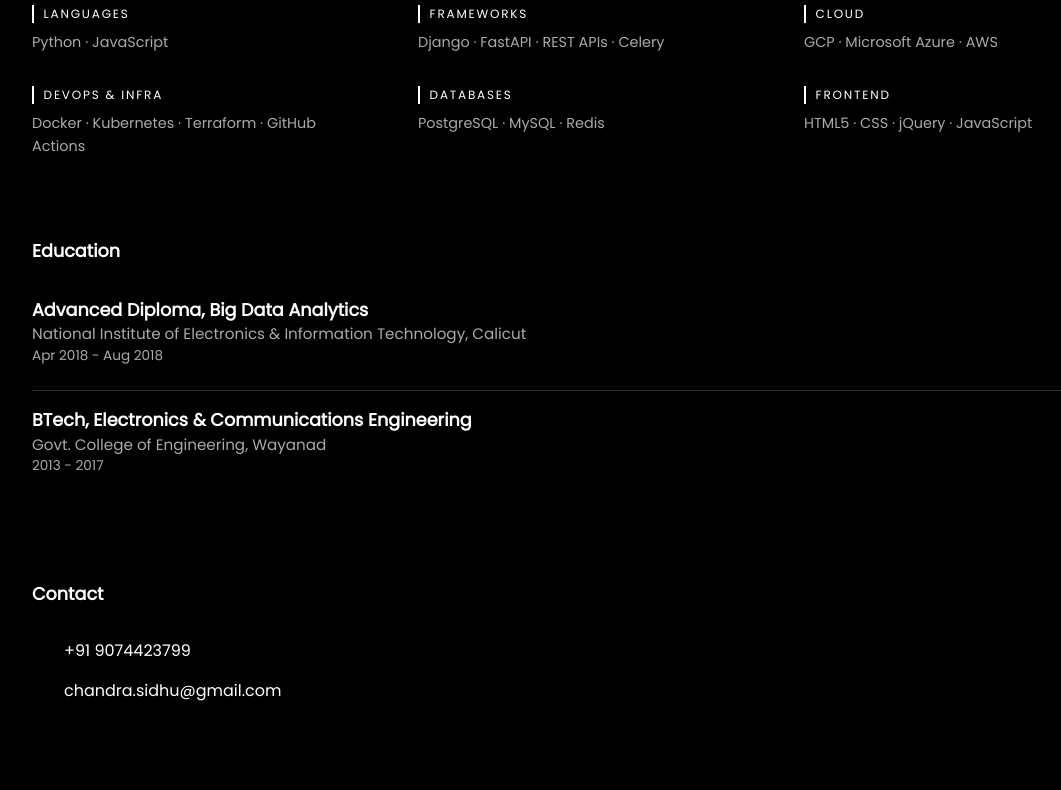
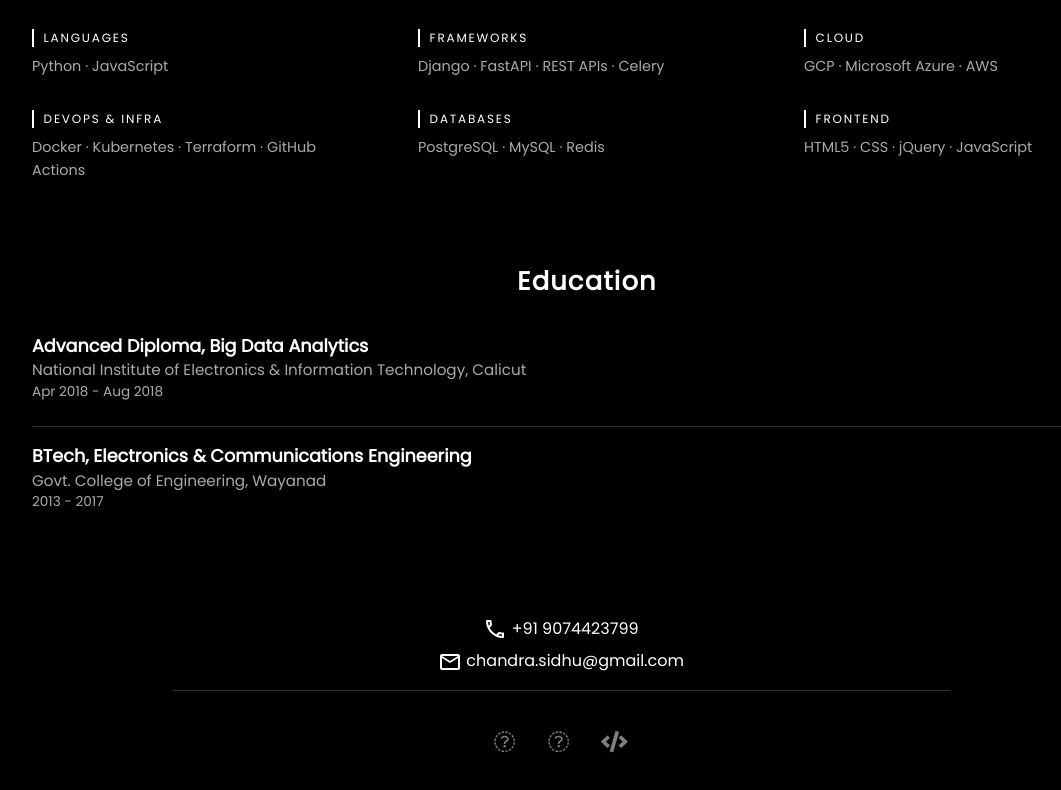
Before and after one commit to SidharthChandra/sidharthchandra.github.io, a plain HTML site: page index.html in a window 1280 px wide. Shown: the part 1890-2680 px from the top of the page, without its empty margins (79-1140 px from the left). Drawn offline with nearby package versions, Linux system fonts and the light colour scheme.

Commit message:
Update index.html

```diff
--- a/index.html
+++ b/index.html
@@ -138,9 +138,11 @@
         /* section label */
         .section-label {
             color: white;
-            font-weight: bold;
-            font-size: 1.1rem;
+            font-weight: 800;
+            font-size: 1.6rem;
             margin-bottom: 2rem;
+            text-align: center;
+            letter-spacing: 0.05em;
         }
 
         /* leetcode text icon (fa 4.7 has no leetcode glyph) */
@@ -202,14 +204,15 @@
             <div class="d-flex align-items-center">
                 <div class="mr-2">
                     <div class="tracking-in-expand" style="color: white; font-weight: bold; font-size: 3rem">Sidharth P</div>
-                    <h4>Experienced in Backend and Cloud technologies<br>
-                        with over 6 years of building scalable backend systems<br>
-                        and deploying cloud-native solutions.<br>
-                        Possess a solid software development foundation,<br>
-                        with proficiency across multiple cloud platforms,<br>
-                        containerization tools, and IaC.<br>
-                        Proven ability to bridge development and operations,<br>
-                        delivering secure, reliable, & high-performing applications.<br>
+                    <h4 style="color: white;">Senior Software Engineer with 6+ years of experience<br>
+                        designing scalable, cloud-native backend systems.<br>
+                        Specialized in Python, Django, REST APIs,<br>
+                        and distributed architectures, with strong ownership<br>
+                        across design, development, deployment, and production.<br>
+                        Experienced in building high-availability platforms<br>
+                        on GCP and Azure using Docker, Kubernetes, Terraform,<br>
+                        and CI/CD, and in driving backend engineering<br>
+                        best practices at scale.<br>
                     </h4>
                     <br>
                     <a href="sidharth_p_resume.pdf" download style="text-decoration: none;">
@@ -321,15 +324,26 @@
 
 <!-- ======== CONTACT ======== -->
 <div id="contact">
-    <div class="container section-block" style="margin-left: 6rem; padding-bottom: 5rem;">
-        <p class="section-label">Contact</p>
-        <div class="contact-row">
-            <img src="static/icons/call.svg" alt="phone">
-            +91 9074423799
-        </div>
-        <div class="contact-row">
-            <img src="static/icons/email.svg" alt="email">
-            chandra.sidhu@gmail.com
+    <div class="container section-block" style="padding-bottom: 5rem;">
+        <ul class="pl-0 text-center" style="color: white; list-style-type: none;">
+            <li class="mb-2">
+                <img src="static/icons/call.svg" alt="call"> +91 9074423799
+            </li>
+            <li>
+                <img src="static/icons/email.svg" alt="email"> chandra.sidhu@gmail.com
+            </li>
+        </ul>
+        <hr class="mb-0" size="8" width="70%" color="white">
+        <div class="d-flex justify-content-center mt-2">
+            <a href="https://github.com/sidharthchandra" target="_blank">
+                <i class="social-media-icon fa fa-github fa-lg ml-3 mr-3"></i>
+            </a>
+            <a href="https://www.linkedin.com/in/sidharth-p-100235166" target="_blank">
+                <i class="social-media-icon fa fa-linkedin-square fa-lg ml-3 mr-3"></i>
+            </a>
+            <a href="https://leetcode.com/sidharth" target="_blank">
+                <i class="social-media-icon fa fa-code fa-lg ml-3 mr-3"></i>
+            </a>
         </div>
     </div>
 </div>
```
